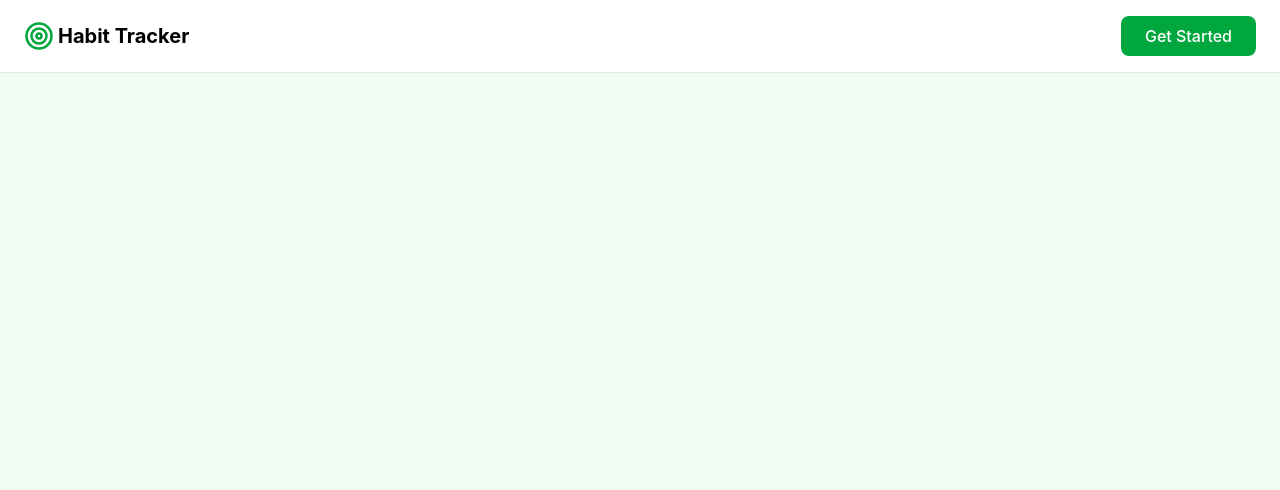
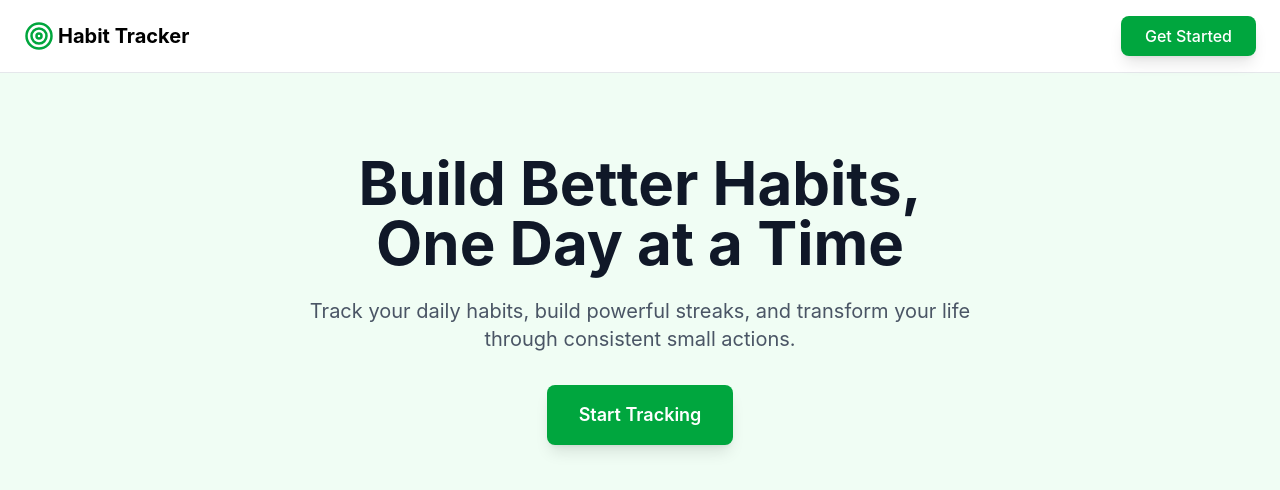
Before and after one commit to krz-sta/Habit-Tracker, a Vue app in the folder frontend/: page / in a window 1280 px wide. Shown: the top 490 px of the page. Built offline with nearby package versions, Linux system fonts and the light colour scheme.

Commit message:
Header, paragraph and main button on landing view.

```diff
--- a/frontend/src/components/Header.vue
+++ b/frontend/src/components/Header.vue
@@ -18,8 +18,8 @@ const router = useRouter();
         <h1 class="text-xl font-bold inline">Habit Tracker</h1>
     </div>
 
-    <button v-if="route.path==='/'" @click="router.push('/auth')" class="text-white bg-green-600 px-6 py-2 rounded-lg font-medium hover:bg-green-700">Get Started</button>
-    <button v-else @click="authStore.logout" class="text-white bg-green-600 px-6 py-2 rounded-lg font-medium hover:bg-green-700">Log out</button>
+    <button v-if="route.path==='/'" @click="router.push('/auth')" class="text-white bg-green-600 px-6 py-2 rounded-lg font-medium hover:bg-green-700 shadow-lg hover:shadow-xl transition-all">Get Started</button>
+    <button v-else @click="authStore.logout" class="text-white bg-green-600 px-6 py-2 rounded-lg font-medium hover:bg-green-700 shadow-lg hover:shadow-xl transition-all">Log out</button>
 </header>
 </template>
 
--- a/frontend/src/views/AuthView.vue
+++ b/frontend/src/views/AuthView.vue
@@ -42,10 +42,11 @@ async function handleSubmit() {
 
 <template>
     <div class="min-h-screen bg-green-50 flex items-center justify-center p-4">
-        <div class="bg-white rounded-xl shadow-lg p-8 w-full max-w-md">
+        <div class="bg-white rounded-xl shadow-lg p-8 w-full max-w-md relative">
+            <button @click="router.push('/')" class="absolute top-6 left-6">←</button>
             <div class="text-center mb-8">
-                <h1 class="text-3xl font-bold mb-2">Habit Tracker</h1>
-                <p class="text-gray-600">{{ isLogin ? 'Welcome back!' : 'Create an account' }}</p>
+                <h1 class="text-3xl font-bold mb-2 m-y-2">Habit Tracker</h1>
+                <p class="text-gray-600 ">{{ isLogin ? 'Welcome back!' : 'Create an account' }}</p>
             </div>
             <form @submit.prevent="handleSubmit()">
                 <div class="text-sm font-medium text-gray-700 mb-5">
--- a/frontend/src/views/LandingView.vue
+++ b/frontend/src/views/LandingView.vue
@@ -1,11 +1,25 @@
 <script setup lang="ts">
 import Header from '@/components/Header.vue';
+import { useRouter } from 'vue-router';
+
+const router = useRouter();
 
 </script>
 
 <template>
     <div class="bg-green-50 min-h-screen">
         <Header />
+        <main>
+            <section class="max-w-7xl mx-auto px-4 py-20 text-center">
+                <h1 class="text-5xl md:text-6xl font-bold text-gray-900 mb-6">Build Better Habits, <br />
+                    One Day at a Time
+                </h1>
+                <p class="text-xl text-gray-600 mb-8 max-w-2xl mx-auto">
+                    Track your daily habits, build powerful streaks, and transform your life through consistent small actions.
+                </p>
+                <button @click="router.push('/auth')" class="px-8 py-4 rounded-lg bg-green-600 hover:bg-green-700 text-white font-semibold text-lg shadow-lg hover:shadow-lx transition-all">Start Tracking</button>
+            </section>
+        </main>
     </div>
 
 </template>
```
